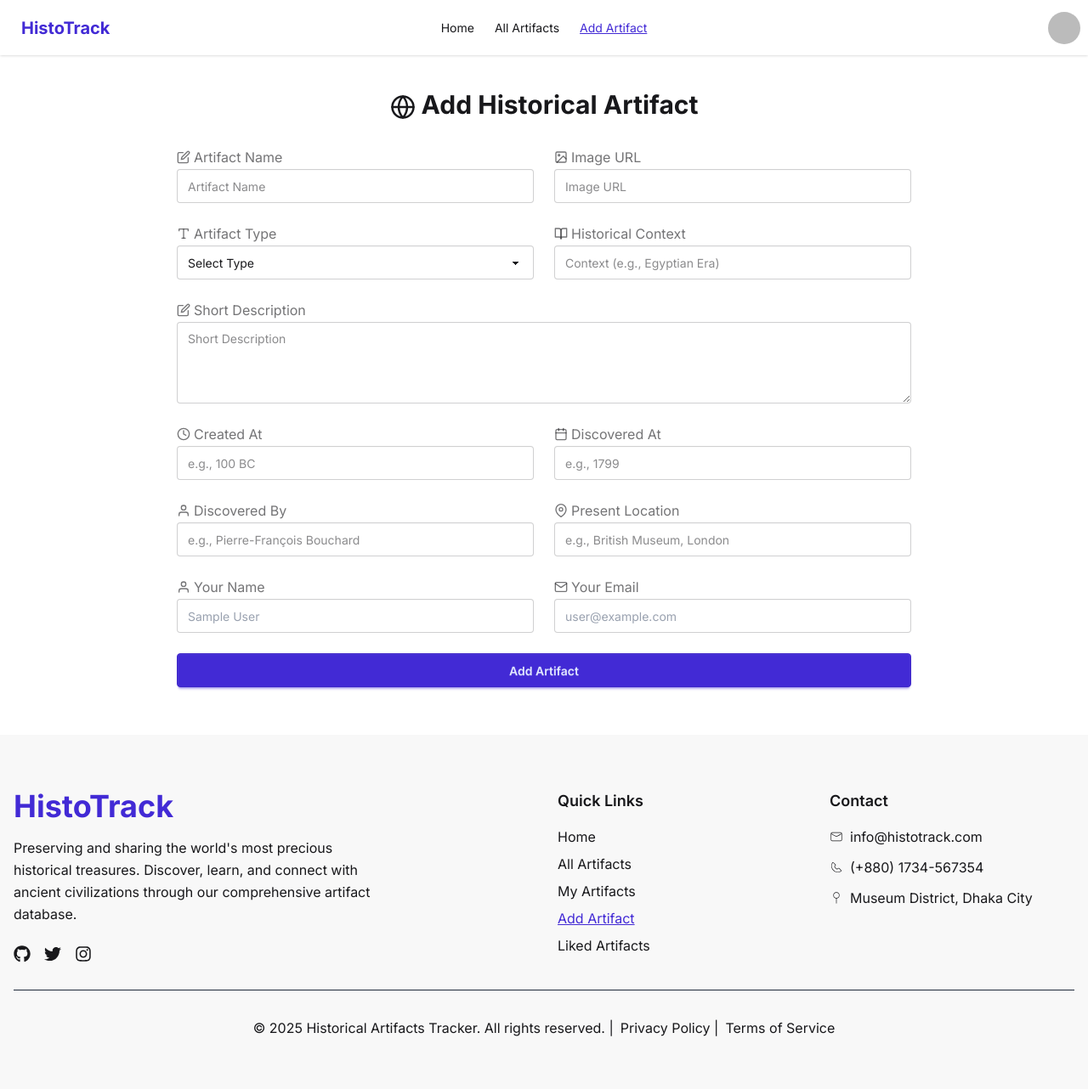
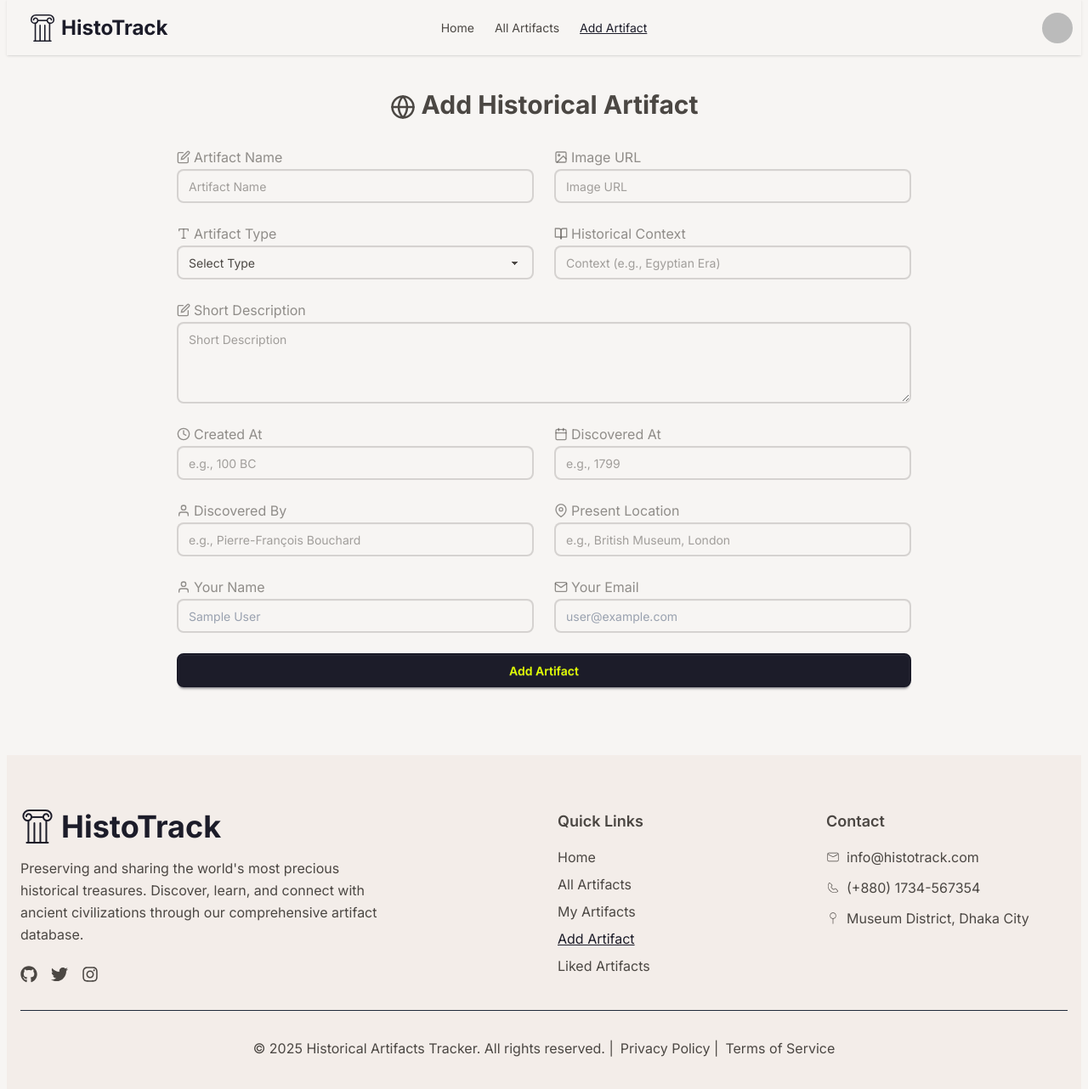
Before and after one commit to md-zeon/histo-track-client, a React (Vite) app: page /add-artifact in a window 1280 px wide. Shown: the top 1282 px of the page at 85% size. Built offline with nearby package versions, Linux system fonts and the light colour scheme; no server answers; sample sign-in values are in the browser's storage.

Commit message:
Improved Design and added favicon + logo

```diff
--- a/index.html
+++ b/index.html
@@ -1,8 +1,8 @@
 <!doctype html>
-<html lang="en" data-theme="light">
+<html lang="en" data-theme="silk">
   <head>
     <meta charset="UTF-8" />
-    <link rel="icon" type="image/svg+xml" href="/vite.svg" />
+    <link rel="icon" type="image/svg+xml" href="/favicon.svg" />
     <meta name="viewport" content="width=device-width, initial-scale=1.0" />
     <title>Histo Track</title>
   </head>
--- a/src/components/Footer.jsx
+++ b/src/components/Footer.jsx
@@ -10,14 +10,51 @@ const Footer = () => {
 					<div className='grid grid-cols-1 md:grid-cols-4 gap-8 mb-8'>
 						{/* Brand Section */}
 						<div className='col-span-1 md:col-span-2'>
-							<div className='flex items-center space-x-2 mb-4'>
-								<span className='text-4xl font-bold text-primary'>HistoTrack</span>
+							<div className='flex items-center space-x-2 mb-4 text-primary'>
+								<svg
+									xmlns='http://www.w3.org/2000/svg'
+									className='h-10 w-10'
+									fill='none'
+									viewBox='-2.4 0 39.9 39.9'
+									stroke='currentColor'
+								>
+									<g
+										id='Group_57'
+										data-name='Group 57'
+										transform='translate(-223 -130.1)'
+									>
+										<path
+											id='Stroke-1'
+											d='M251,144v25m-21,0V144m7,2v23m7-23v23m-16,0h25'
+											fill='none'
+											stroke-linecap='round'
+											stroke-linejoin='round'
+											stroke-width='2'
+										/>
+										<path
+											id='Stroke-2'
+											d='M227.5,138.1a2.689,2.689,0,0,1,2.7-2.7,3.372,3.372,0,0,1,3.4,3.4,4.268,4.268,0,0,1-4.3,4.3,5.335,5.335,0,0,1-5.3-5.3,6.7,6.7,0,0,1,6.7-6.7h19.7a6.7,6.7,0,0,1,6.7,6.7,5.335,5.335,0,0,1-5.3,5.3,4.268,4.268,0,0,1-4.3-4.3,3.372,3.372,0,0,1,3.4-3.4,2.689,2.689,0,0,1,2.7,2.7'
+											fill='none'
+											stroke-linecap='round'
+											stroke-linejoin='round'
+											stroke-width='2'
+										/>
+										<path
+											id='Stroke-3'
+											d='M234,139h13'
+											fill='none'
+											stroke-linecap='square'
+											stroke-width='2'
+										/>
+									</g>
+								</svg>
+								<span className='text-4xl font-bold'>HistoTrack</span>
 							</div>
 							<p className='leading-relaxed mb-6 max-w-md'>
 								Preserving and sharing the world's most precious historical treasures. Discover, learn, and connect with
 								ancient civilizations through our comprehensive artifact database.
 							</p>
-							<div className='flex space-x-4'>
+							<div className='flex space-x-4 text-xl'>
 								<a
 									href='https://github.com/md-zeon'
 									target='_blank'
--- a/src/components/Navbar.jsx
+++ b/src/components/Navbar.jsx
@@ -81,7 +81,44 @@ const Navbar = () => {
 					to='/'
 					className='btn btn-ghost text-xl text-primary font-bold'
 				>
-					HistoTrack
+					<svg
+						xmlns='http://www.w3.org/2000/svg'
+						className='h-8 w-8'
+						fill='none'
+						viewBox='-2.4 0 39.9 39.9'
+						stroke='currentColor'
+					>
+						<g
+							id='Group_57'
+							data-name='Group 57'
+							transform='translate(-223 -130.1)'
+						>
+							<path
+								id='Stroke-1'
+								d='M251,144v25m-21,0V144m7,2v23m7-23v23m-16,0h25'
+								fill='none'
+								stroke-linecap='round'
+								stroke-linejoin='round'
+								stroke-width='2'
+							/>
+							<path
+								id='Stroke-2'
+								d='M227.5,138.1a2.689,2.689,0,0,1,2.7-2.7,3.372,3.372,0,0,1,3.4,3.4,4.268,4.268,0,0,1-4.3,4.3,5.335,5.335,0,0,1-5.3-5.3,6.7,6.7,0,0,1,6.7-6.7h19.7a6.7,6.7,0,0,1,6.7,6.7,5.335,5.335,0,0,1-5.3,5.3,4.268,4.268,0,0,1-4.3-4.3,3.372,3.372,0,0,1,3.4-3.4,2.689,2.689,0,0,1,2.7,2.7'
+								fill='none'
+								stroke-linecap='round'
+								stroke-linejoin='round'
+								stroke-width='2'
+							/>
+							<path
+								id='Stroke-3'
+								d='M234,139h13'
+								fill='none'
+								stroke-linecap='square'
+								stroke-width='2'
+							/>
+						</g>
+					</svg>
+					<span className="text-2xl">HistoTrack</span>
 				</Link>
 			</div>
 			<div className='navbar-center hidden lg:flex'>
--- a/src/index.css
+++ b/src/index.css
@@ -2,6 +2,10 @@
 
 @import "tailwindcss";
 @plugin "daisyui";
+@plugin "daisyui" {
+	themes: light --default, dark --prefersdark, silk;
+}
+
 
 /* Custom CSS */
 
--- a/src/layouts/MainLayout.jsx
+++ b/src/layouts/MainLayout.jsx
@@ -6,15 +6,15 @@ import Footer from "../components/Footer";
 const MainLayout = () => {
 	const { state } = useNavigation();
 	return (
-		<div>
-			<header>
+		<>
+			<header className='px-2 max-w-7xl mx-auto sticky top-0 z-50'>
 				<Navbar />
 			</header>
-			<main className="min-h-screen">{state === "loading" ? <Loader /> : <Outlet />}</main>
-			<footer>
+			<main className='px-2 max-w-7xl mx-auto pb-10'>{state === "loading" ? <Loader /> : <Outlet />}</main>
+			<footer className="px-2">
 				<Footer />
 			</footer>
-		</div>
+		</>
 	);
 };
 
--- a/src/main.jsx
+++ b/src/main.jsx
@@ -8,12 +8,10 @@ import AuthProvider from "./context/AuthProvider.jsx";
 import { HelmetProvider } from "react-helmet-async";
 
 createRoot(document.getElementById("root")).render(
-	<StrictMode>
-		<HelmetProvider>
-			<AuthProvider>
-				<RouterProvider router={router}></RouterProvider>
-				<ToastContainer />
-			</AuthProvider>
-		</HelmetProvider>
-	</StrictMode>,
+	<HelmetProvider>
+		<AuthProvider>
+			<RouterProvider router={router}></RouterProvider>
+			<ToastContainer />
+		</AuthProvider>
+	</HelmetProvider>,
 );
--- a/src/pages/Home/Banner.jsx
+++ b/src/pages/Home/Banner.jsx
@@ -42,7 +42,7 @@ const slides = [
 
 const Banner = () => {
 	return (
-		<div className='w-full'>
+		<div className='w-full mt-3'>
 			<Swiper
 				modules={[Navigation, Pagination, Autoplay, Keyboard]}
 				navigation
--- a/src/pages/Home/CallToAction.jsx
+++ b/src/pages/Home/CallToAction.jsx
@@ -4,8 +4,8 @@ import { FaArrowRight } from "react-icons/fa";
 const CallToAction = () => {
 	return (
 		<section>
-			<div className='bg-base-100 p-10 rounded-lg grid gap-5 grid-cols-2 items-center'>
-				<div className='space-y-5'>
+			<div className='bg-base-100 p-10 rounded-lg grid gap-5 grid-cols-1  sm:grid-cols-2 items-center'>
+				<div className='space-y-5 order-2 sm:order-1'>
 					<h2 className='text-4xl font-bold leading-tight'>Make History by Sharing Yours</h2>
 					<p className='text-lg'>
 						Uncover hidden treasures and preserve stories that matter. Be part of a global archive of human history.
@@ -17,7 +17,7 @@ const CallToAction = () => {
 						Share Your Artifact <FaArrowRight className='ml-2' />
 					</Link>
 				</div>
-				<div>
+				<div className="order-1 sm:order-2">
 					<img
 						className='w-[300px] mx-auto'
 						src='https://i.ibb.co/LDynKLPG/brocken-artitecture.png'
--- a/src/pages/Home/FeaturedArtifacts.jsx
+++ b/src/pages/Home/FeaturedArtifacts.jsx
@@ -34,10 +34,10 @@ const FeaturedArtifacts = ({ featuredArtifacts }) => {
 							<h3 className='text-xl font-semibold text-gray-800'>{artifact.name}</h3>
 							<p className='text-gray-600 text-sm leading-relaxed'>{artifact.shortDescription?.slice(0, 100)}...</p>
 
-							<div className='mt-4 flex justify-between items-center'>
+							<div className='mt-4 flex items-center'>
 								<Link
 									to={`/artifacts/${artifact._id}`}
-									className='btn btn-sm w-full btn-primary'
+									className='btn btn-neutral hover:bg-transparent hover:text-neutral transition duration-300'
 								>
 									<FaEye className='mr-1' /> View Details
 								</Link>
@@ -50,7 +50,7 @@ const FeaturedArtifacts = ({ featuredArtifacts }) => {
 			<div className='flex justify-center mt-16'>
 				<Link
 					to='/all-artifacts'
-					className='btn btn-wide btn-outline hover:btn-primary transition duration-300'
+					className='btn btn-wide btn-outline btn-neutral transition duration-300'
 				>
 					See All Artifacts
 				</Link>
--- a/src/pages/Home/Home.jsx
+++ b/src/pages/Home/Home.jsx
@@ -13,13 +13,13 @@ const Home = () => {
 			<SiteTitle>Home</SiteTitle>
 			{/* Banner Section */}
 			<Banner />
-
-			<HowItWorks />
 			{/* Featured Artifacts Section */}
 			<FeaturedArtifacts featuredArtifacts={featuredArtifacts} />
 			{/* How It Works Section */}
-
+			<HowItWorks />
+			{/* Top Contributors Section */}
 			<TopContributors />
+			{/* Call To Action Section */}
 			<CallToAction />
 		</div>
 	);
--- a/src/pages/Home/HowItWorks.jsx
+++ b/src/pages/Home/HowItWorks.jsx
@@ -46,11 +46,11 @@ const HowItWorks = () => {
 
 				{/* Step 4 */}
 				<li>
-					<div className='timeline-middle bg-info text-white p-2 rounded shadow-lg'>
+					<div className='timeline-middle bg-neutral text-white p-2 rounded shadow-lg'>
 						<FaGlobe className='text-lg' />
 					</div>
-					<div className='timeline-end mb-10 p-3 border border-info rounded-xl'>
-						<h3 className='text-xl font-semibold text-info'>4. Connect Globally</h3>
+					<div className='timeline-end mb-10 p-3 border border-neutral rounded-xl'>
+						<h3 className='text-xl font-semibold text-neutral'>4. Connect Globally</h3>
 						<p className='text-gray-600'>Engage with a global community of history lovers and artifact collectors.</p>
 					</div>
 				</li>
```
Also changed, not shown: src/pages/Home/TopContributors.jsx (+6 -4 lines), public/favicon.svg (added).
